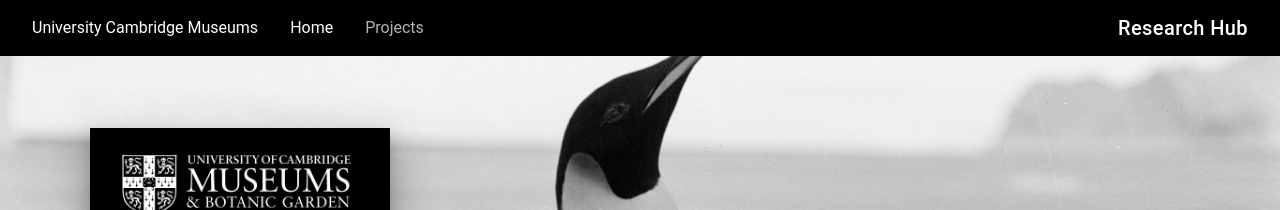
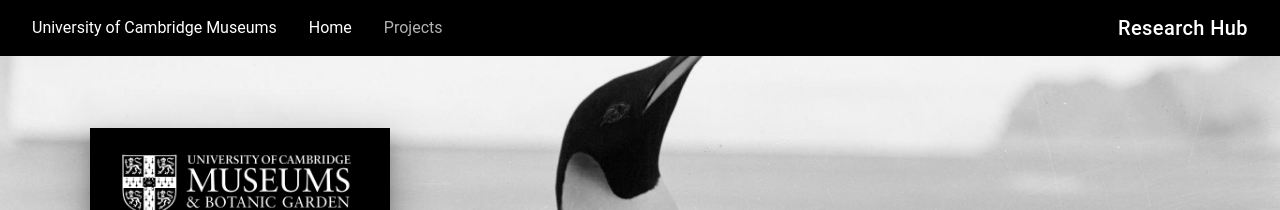
Before and after one commit to UniversityofCambridgeMuseums/research-hub, a Jekyll site: the page built from index.md, in a window 1280 px wide. Shown: the top 210 px of the page. Built offline with Jekyll 4.4.1, drawn with Linux system fonts in a browser that asks for light colours; nearby versions of some CDN libraries.

```diff
--- a/_includes/structure/navigation.html
+++ b/_includes/structure/navigation.html
@@ -9,7 +9,7 @@
 <div class="collapse navbar-collapse" id="navbarText">
   <ul class="navbar-nav mr-auto">
     <li class="nav-item active">
-      <a class="nav-link" href="https://fitzmuseum.cam.ac.uk">University Cambridge Museums<span class="sr-only">(current)</span></a>
+      <a class="nav-link" href="https://museums.cam.ac.uk">University of Cambridge Museums<span class="sr-only">(current)</span></a>
     </li>
     <li class="nav-item active">
       <a class="nav-link" href="/">Home <span class="sr-only">(current)</span></a>
```
